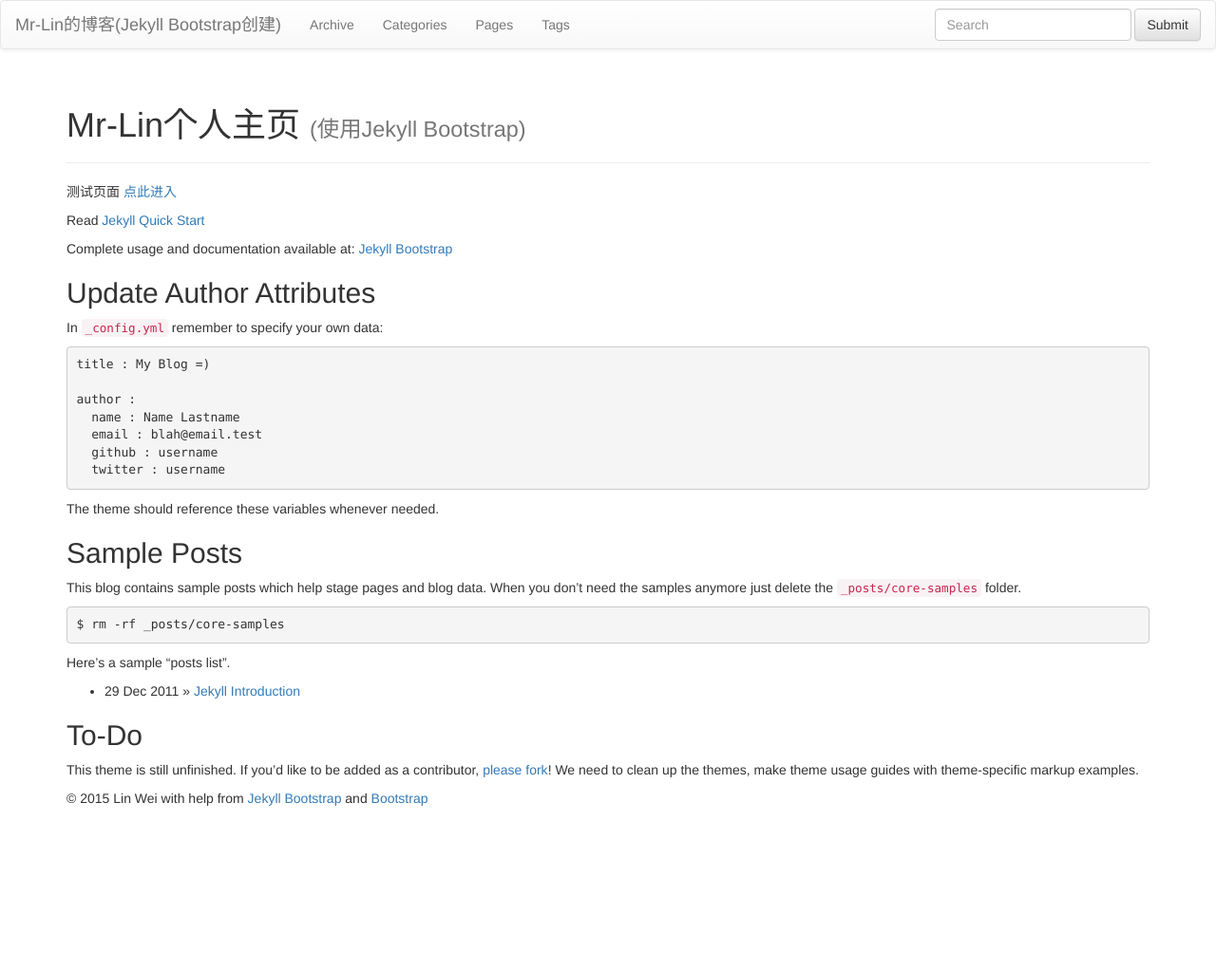
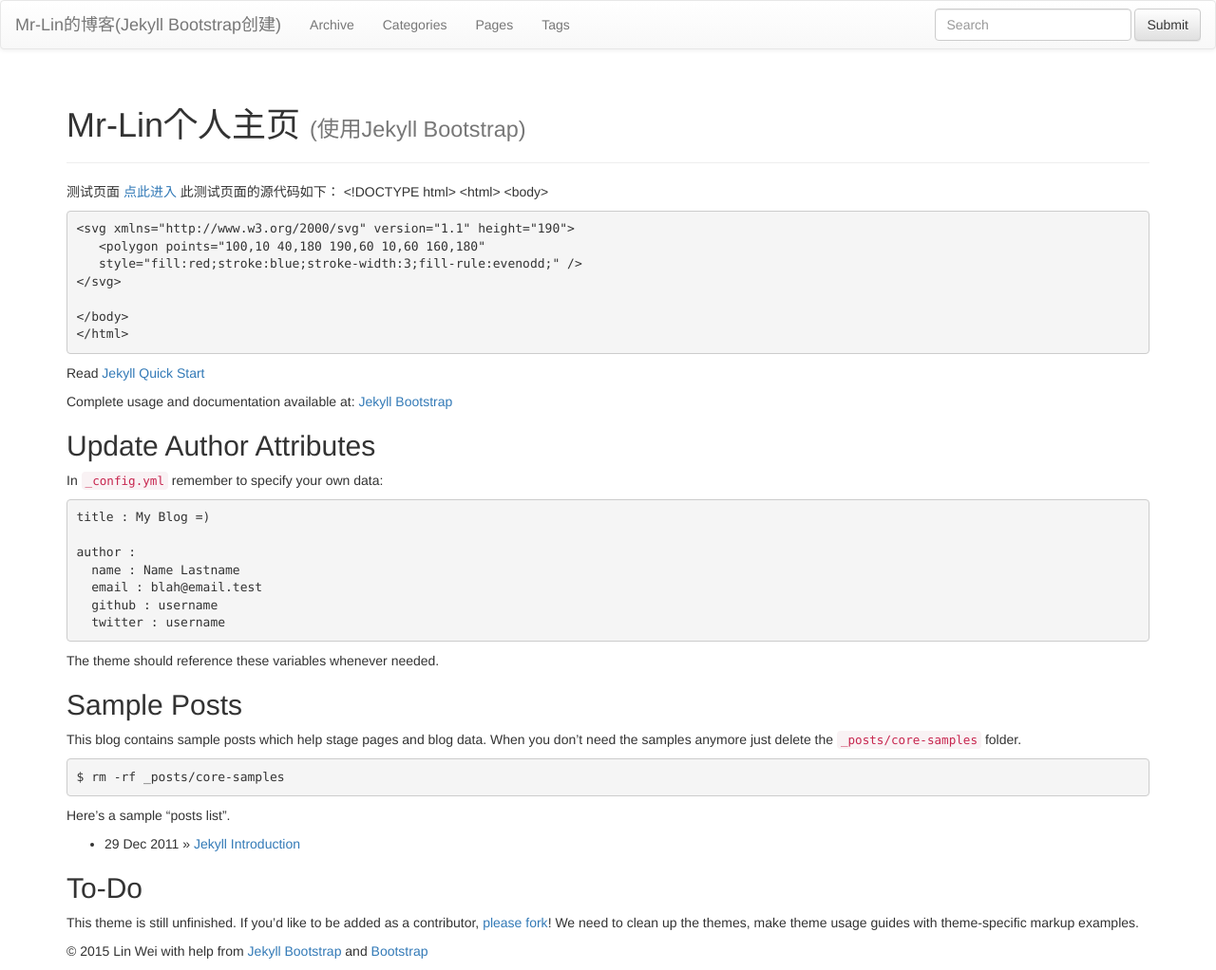
Before and after one commit to Mr-lin930819/Mr-lin930819.github.io, a Jekyll site: the page built from index.md, in a window 1280 px wide. Shown: the whole page at 95% size. Built offline with Jekyll 4.4.1, drawn with Linux system fonts in a browser that asks for light colours; nearby versions of some CDN libraries; library files that are not in the unit come from our copies; before the commit the page ends 900 px from its top, so only the background shows below that.

Commit message:
添加测试页面的源代码展示

```diff
--- a/index.md
+++ b/index.md
@@ -6,6 +6,18 @@
 {% include JB/setup %}
 
 测试页面 [点此进入](https://mr-lin930819.github.io/test.html)
+此测试页面的源代码如下：
+<!DOCTYPE html>
+	<html>
+	<body>
+
+	<svg xmlns="http://www.w3.org/2000/svg" version="1.1" height="190">
+	   <polygon points="100,10 40,180 190,60 10,60 160,180"
+	   style="fill:red;stroke:blue;stroke-width:3;fill-rule:evenodd;" />
+	</svg>
+
+	</body>
+	</html>
 
 Read [Jekyll Quick Start](http://jekyllbootstrap.com/usage/jekyll-quick-start.html)
 
```
